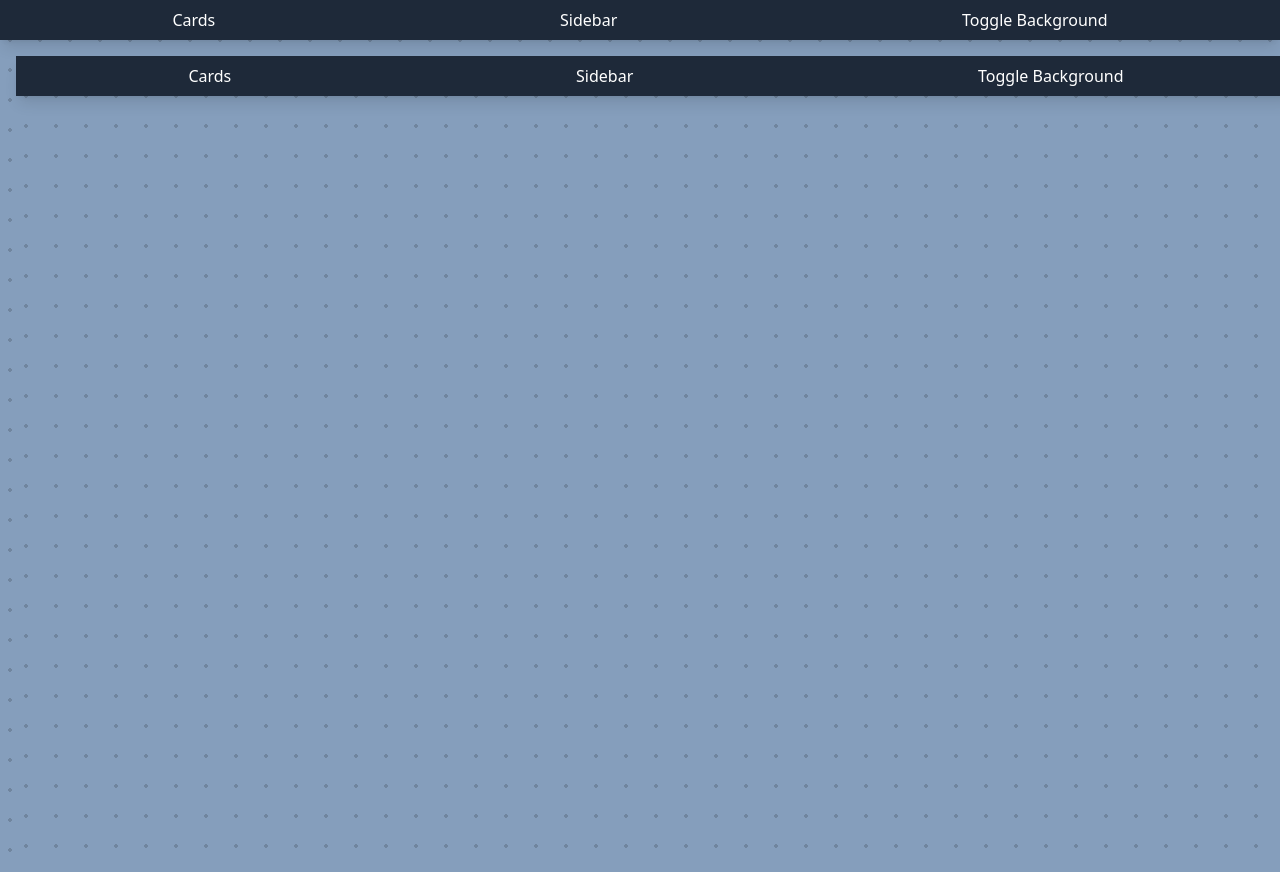
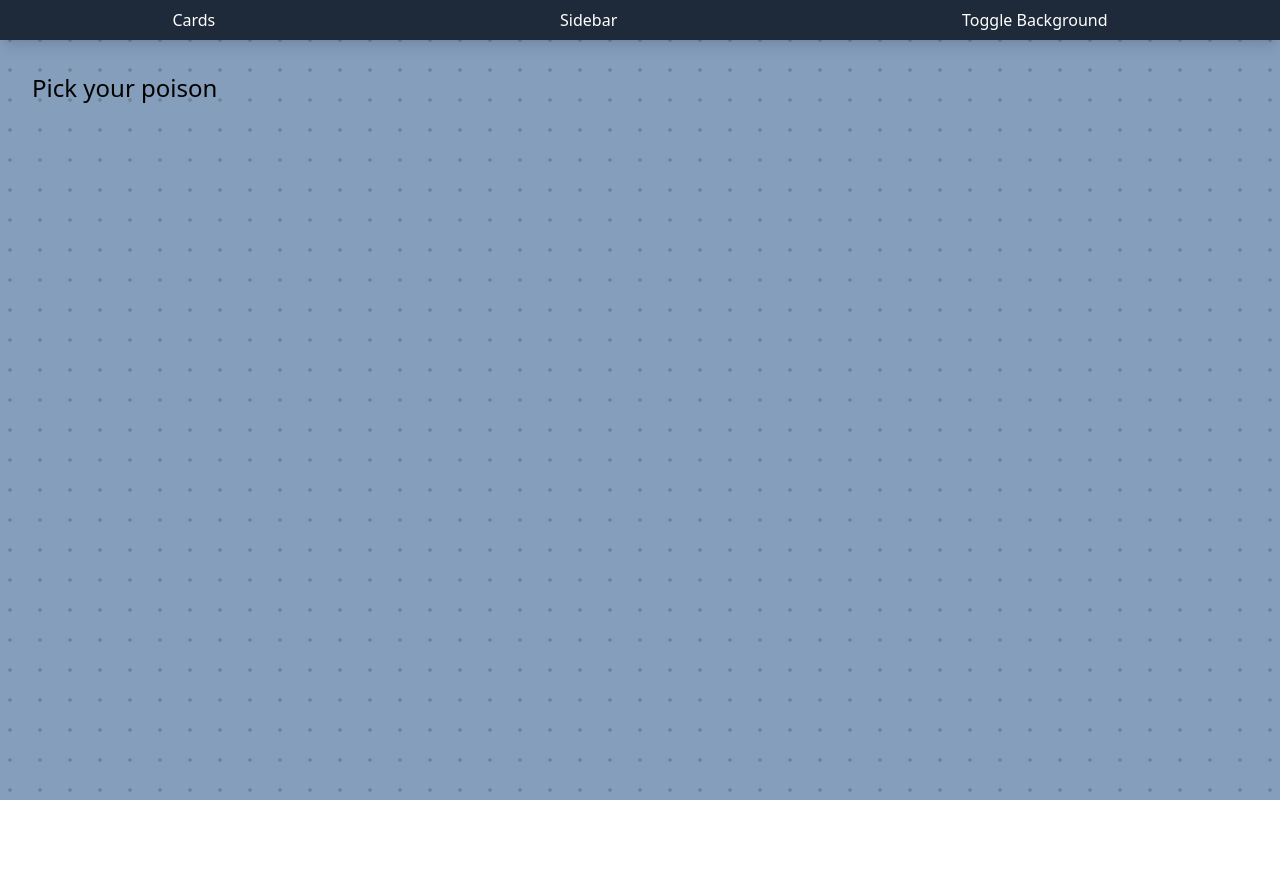
Before and after one commit to fabianlinkflink/UI-Demos, a Vue app: page / in a window 1280 px wide. After the commit the page ends 800 px from the top, so only its background shows below. Built offline with nearby package versions, Linux system fonts and the light colour scheme.

Commit message:
viteConfig update

```diff
--- a/src/views/SideBar.vue
+++ b/src/views/SideBar.vue
@@ -1,5 +1,5 @@
 <template>
   <div>
-    HÄR SKA 3D bilden vara
+    Coming soon
   </div>
 </template>
--- a/src/views/landing.vue
+++ b/src/views/landing.vue
@@ -1,8 +1,13 @@
 <script setup lang="ts">
+// Add landing-specific logic if needed.
 </script>
 
 <template>
-  <div>
-    Pick your poison
+  <div class="p-4">
+    <h1 class="text-2xl">Pick your poison</h1>
   </div>
 </template>
+
+<style scoped>
+/* Add landing specific styles if needed. */
+</style>
```
Also changed, not shown: src/router/index.ts (+3 -6 lines).
